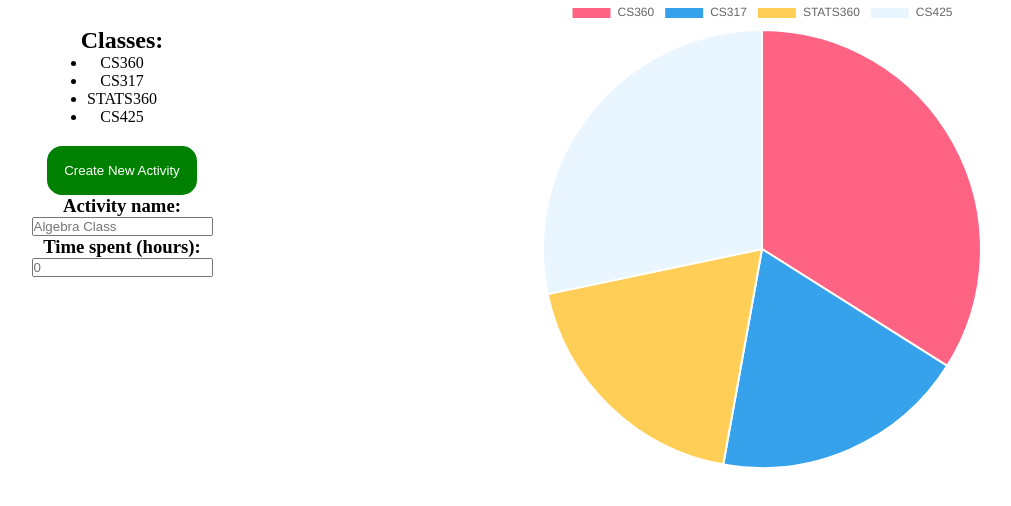
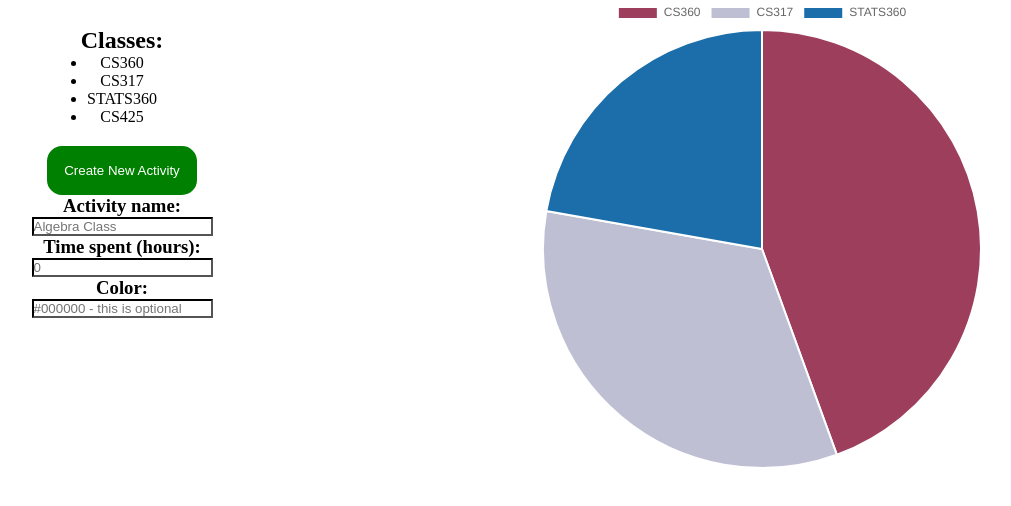
Before and after one commit to Jambr0li/TimeKeeper, a plain HTML site: page index.html in a window 1280 px wide. Shown: the part 174-680 px from the top of the page, without its empty margins (198-1209 px from the left). Drawn offline with nearby package versions, Linux system fonts and the light colour scheme.

Commit message:
added functionality to add new activities to category

```diff
--- a/index.html
+++ b/index.html
@@ -25,6 +25,8 @@
         <input type="text" name="activity-name" id="new-activity-name" placeholder="Algebra Class">
         <h3>Time spent (hours):</h3>
         <input type="text" name="activity-time-spent" id="new-activity-time-spent" placeholder="0">
+        <h3>Color:</h3>
+        <input type="text" name="activity-time-color" id="new-activity-color" placeholder="#000000 - this is optional">
       </div>
       <div class="pie-chart">
         <h1 class="center-text">Pie</h1>
--- a/javascript/javascript.js
+++ b/javascript/javascript.js
@@ -1,8 +1,14 @@
 const userName = document.querySelector(".user-name");
+const createActivityButton = document.querySelector("#create-new-activity");
+const activityNameInput = document.querySelector("#new-activity-name");
+const activityTimeSpentInput = document.querySelector("#new-activity-time-spent");
+const activityColorInput = document.querySelector("#new-activity-color");
 
 /* User contains:                          */
 /* User info like name, bday, and w/e else */
 /* Categories created by user.             */
+/* Will also contain log in infor from     */
+/* Firebase probably.                      */
 
 class User {
   constructor(name) {
@@ -16,17 +22,18 @@ class User {
 /* Total time spent in category                */
 
 class Category {
+  labels = [];
+  data = [];
+  colors = [];
+
   contructor(label){
     this.label = label;
   }
-}
 
-/* Activity contains time spent on given activity.        */
-/* Maybe I'll just make this an array inside of Category. */
-
-class Activity {
-  constructor(label) {
-    this.label = label;
+  addLabel(label,time,color){
+    this.labels.push(label);
+    this.data.push(time);
+    this.colors.push(color);
   }
 }
 
@@ -34,13 +41,21 @@ class Activity {
 const user = new User("Jason");
 userName.textContent = user.name;
 
+const testCategory = new Category("School");
+testCategory.addLabel("CS360", 2, getRandomHexColor());
+testCategory.addLabel("CS317", 1.5, getRandomHexColor());
+testCategory.addLabel("STATS360", 1, getRandomHexColor());
+
+const colors = ["#FF6384", "#36A2EB", "#FFCE56", "#EAF6FF"];
+const blackArray = ["#000000","#000000","#000000","#000000"]
+
 const data = {
-  labels: ["CS360", "CS317", "STATS360", "CS425"],
+  labels: testCategory.labels,
   datasets: [
     {
-      label: 'School',
-      data: [3.6, 2, 2, 3], // Replace with your actual data values
-      backgroundColor: ["#FF6384", "#36A2EB", "#FFCE56", "#EAF6FF"], // Colors for each section
+      label: testCategory.label,
+      data: testCategory.data, // Replace with your actual data values
+      backgroundColor: testCategory.colors, // Colors for each section
     },
   ],
 };
@@ -54,3 +69,51 @@ const myPieChart = new Chart(ctx, {
 // git add .
 // git commit -m "message"
 // git push origin master
+
+
+
+const createActivity = function() {
+  const name = activityNameInput.value.trim();
+  const time = activityTimeSpentInput.value.trim();
+  let color = activityColorInput.value.trim();
+  const ret = manageNewActivityInput(activityNameInput,activityTimeSpentInput,activityColorInput,name,time,color);
+  if (!ret) return;
+  if (color == "") color = getRandomHexColor();
+  addActivity(testCategory,name,time,color);
+}
+
+const manageNewActivityInput = function(el1, el2, el3, content1, content2, content3){
+  if (content1 == "") el1.style.borderColor = 'red';
+  else el1.style.borderColor = 'black';
+  if (content2 == "") el2.style.borderColor = 'red';
+  else el2.style.borderColor = 'black';
+  if (!isValidHexColor(content3) && content3 !== "") el3.style.borderColor = 'red';
+  else el3.style.borderColor = 'black';
+  if (!(content1 == "" | content2 == "" | (!isValidHexColor(content3) && content3 !== ""))) {
+    activityNameInput.value = "";
+    activityTimeSpentInput.value = "";
+    activityColorInput.value = "";
+    return 1;
+  }
+  else return 0;
+}
+
+const addActivity = function(category,name,time,color){
+  if (color == "") color = getRandomHexColor();
+  category.addLabel(name,Number(time),color);
+  myPieChart.update();
+}
+
+function getRandomHexColor() {
+  let color = '#';
+  for (let i = 0; i < 6; i++) {
+      color += Math.floor(Math.random() * 16).toString(16);
+  }
+  return color;
+}
+const isValidHexColor = function(hex) {
+  const regex = /^#(?:[0-9a-fA-F]{3}){1,2}$/;
+  return regex.test(hex);
+}
+
+createActivityButton.addEventListener('click',createActivity);
--- a/styles/styles.scss
+++ b/styles/styles.scss
@@ -2,6 +2,10 @@
   box-sizing: border-box;
   margin: 0;
   padding: 0;
+}
+
+input {
+  border-color: black;
 }
 
 .flex {
```
Also changed, not shown: styles/styles.css, 1 other file.
